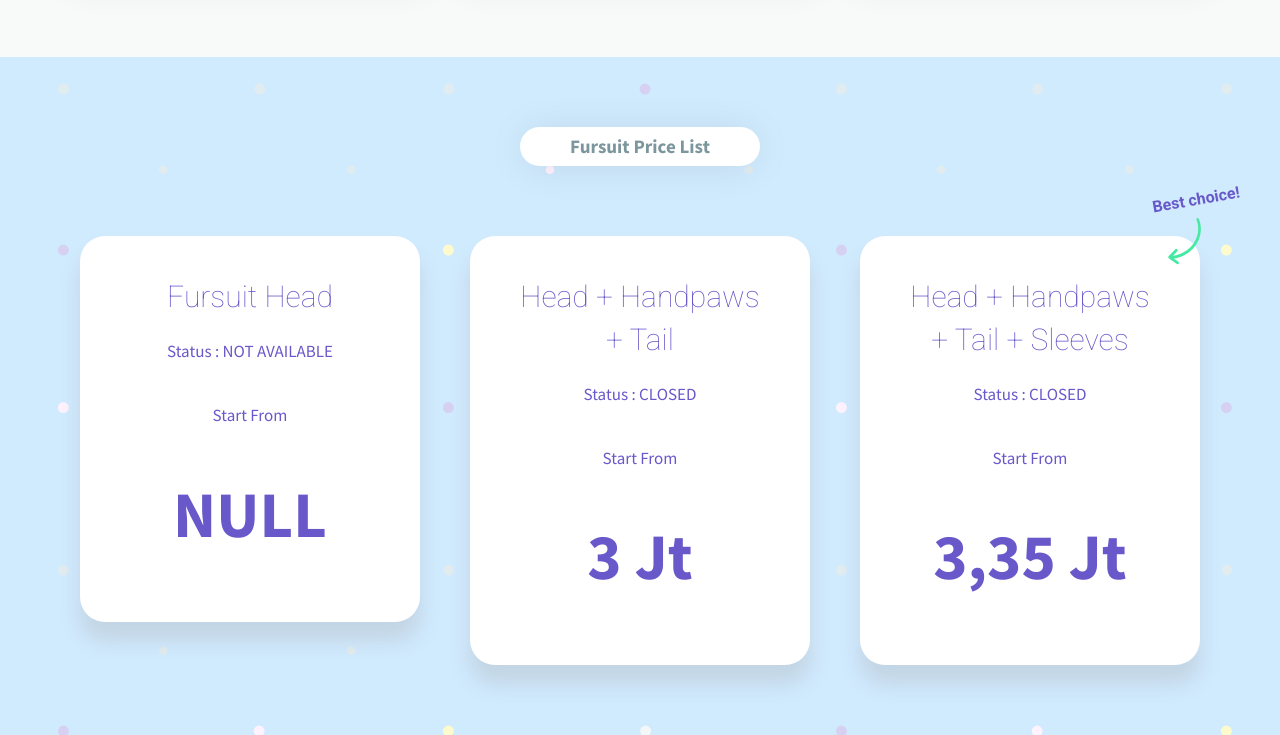
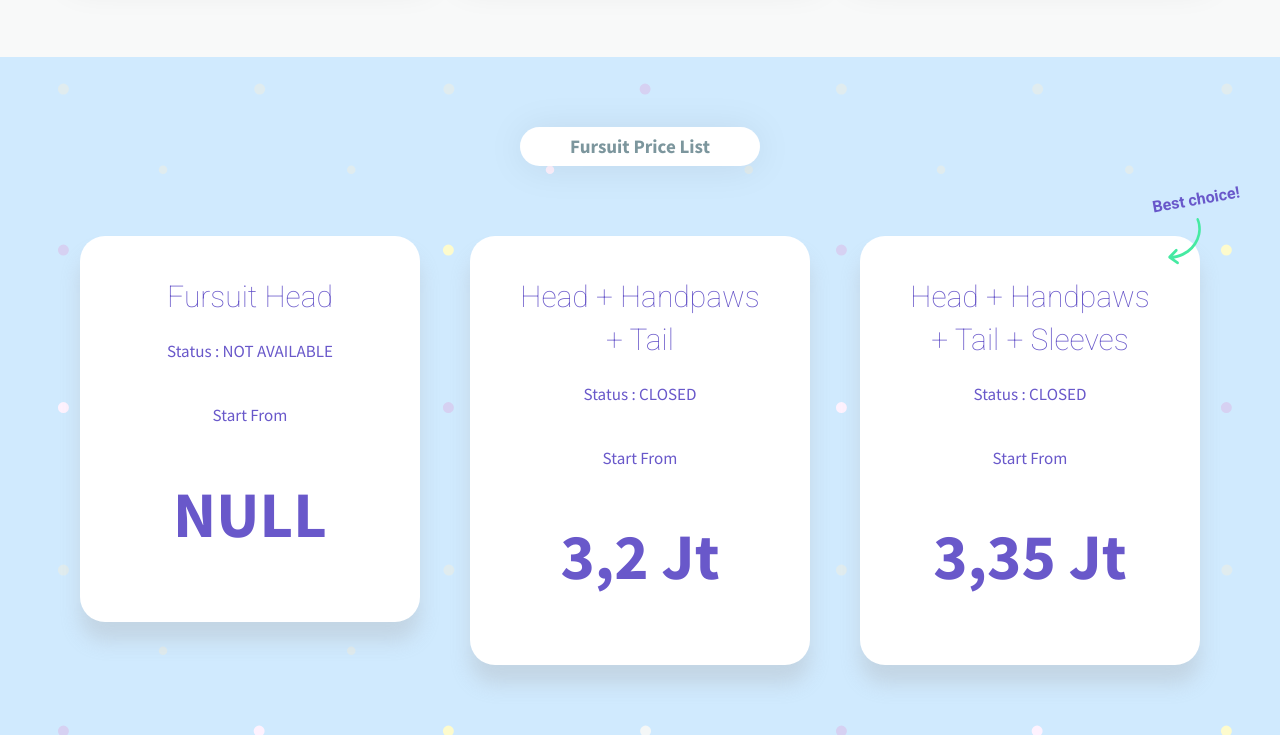
Before and after one commit to nayodeyo03/nayodeyo03.github.io, a plain HTML site: page index.html in a window 1280 px wide. Shown: the part 664-1399 px from the top of the page. Drawn offline with Linux system fonts and the light colour scheme.

Commit message:
Update index.html

```diff
--- a/index.html
+++ b/index.html
@@ -77,7 +77,7 @@
                         <div class="pricing-title">Head + Handpaws + Tail</div>
                         <div class="pricing-info">Status : CLOSED</div>
                         <div class="pricing-info">Start From</div>
-                        <div class="pricing-price">3 Jt</div>
+                        <div class="pricing-price">3,2 Jt</div>
                     </div>
                 </div>
             </div>
```
